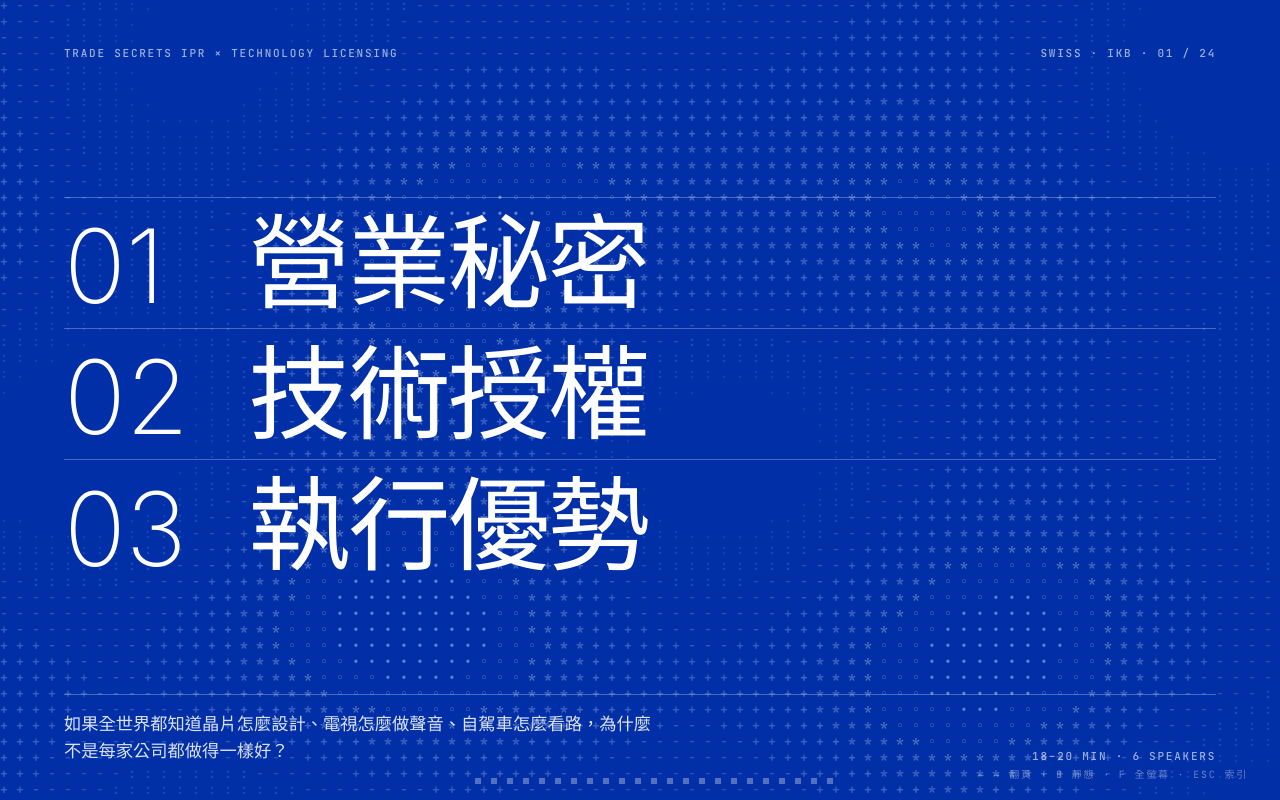
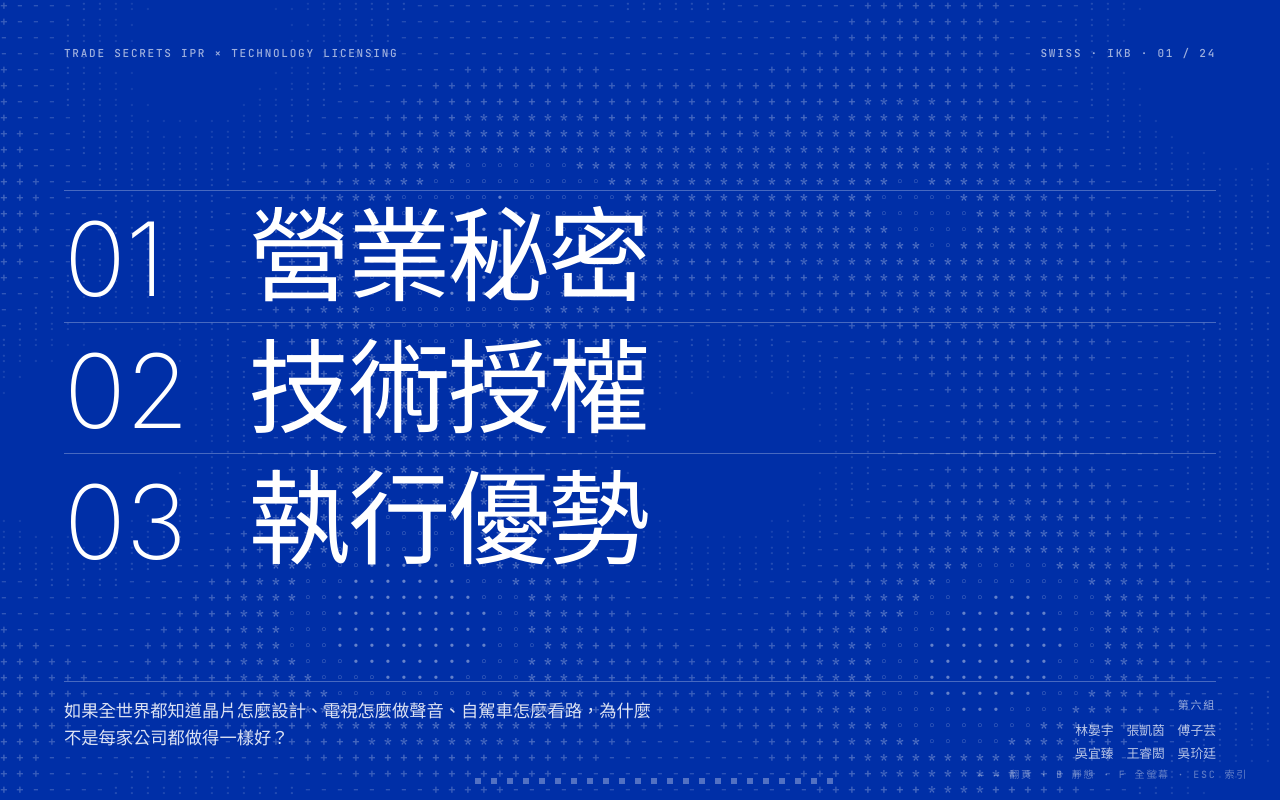
Before and after one commit to Yan-Yu-Lin/ip-trade-secret-report, a plain HTML site: page ppt/index.html in a window 1280 px wide. Drawn offline with nearby package versions, Linux system fonts and the light colour scheme; animation ran at ten frames a second.

Commit message:
add: 封面加組員名稱

```diff
--- a/ppt/index.html
+++ b/ppt/index.html
@@ -1244,7 +1244,10 @@
       </div>
       <div data-anim="bottom" style="border-top:1px solid rgba(255,255,255,.28);padding-top:2vh;display:flex;justify-content:space-between;gap:4vw">
         <p style="font-family:var(--sans),var(--sans-zh);font-size:max(16px,1.35vw);line-height:1.55;font-weight:300;color:rgba(255,255,255,.86);max-width:56ch">如果全世界都知道晶片怎麼設計、電視怎麼做聲音、自駕車怎麼看路，為什麼不是每家公司都做得一樣好？</p>
-        <div class="t-meta" style="color:rgba(255,255,255,.62);align-self:end">18–20 MIN · 6 SPEAKERS</div>
+        <div style="align-self:end;text-align:right">
+          <div class="t-meta" style="color:rgba(255,255,255,.62)">第六組</div>
+          <div style="font-family:var(--sans),var(--sans-zh);font-size:max(12px,1vw);font-weight:300;color:rgba(255,255,255,.72);line-height:1.8;margin-top:.6vh">林晏宇　張凱茵　傅子芸<br>吳宜臻　王睿閎　吳玠廷</div>
+        </div>
       </div>
     </div>
   </div>
```
